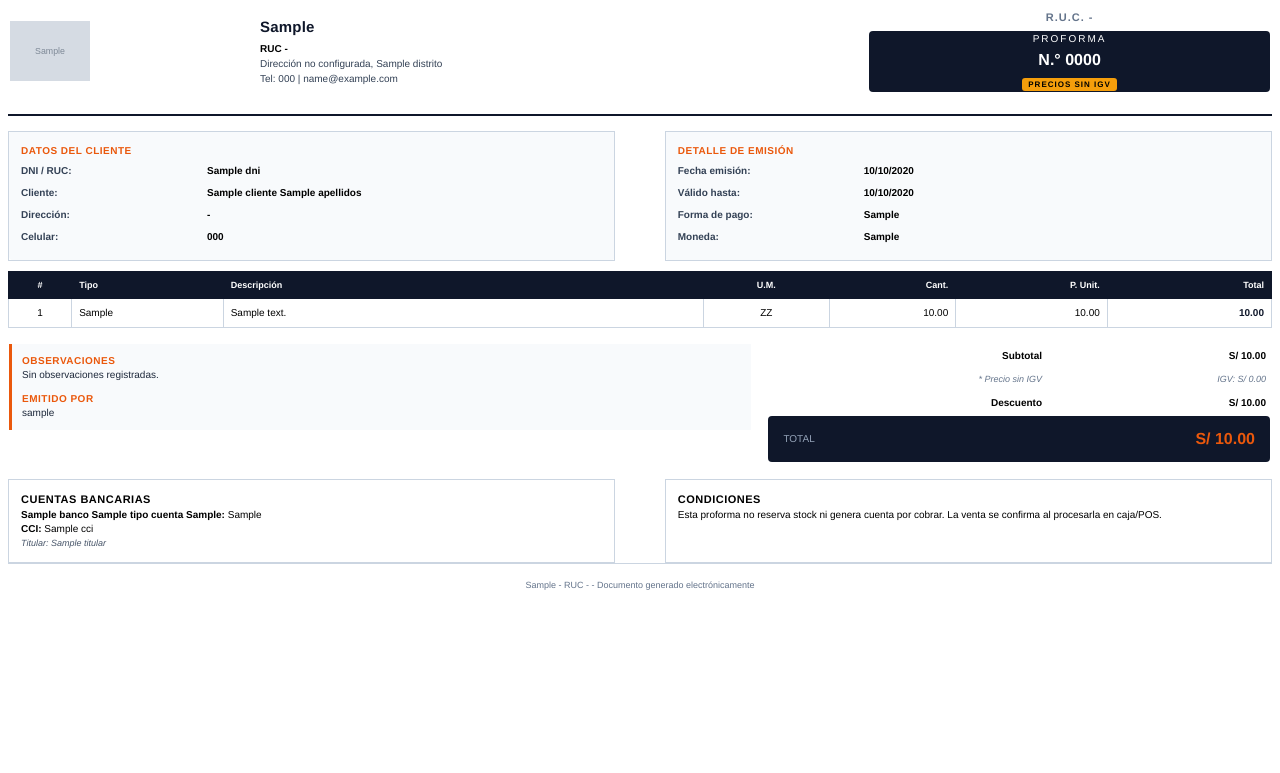
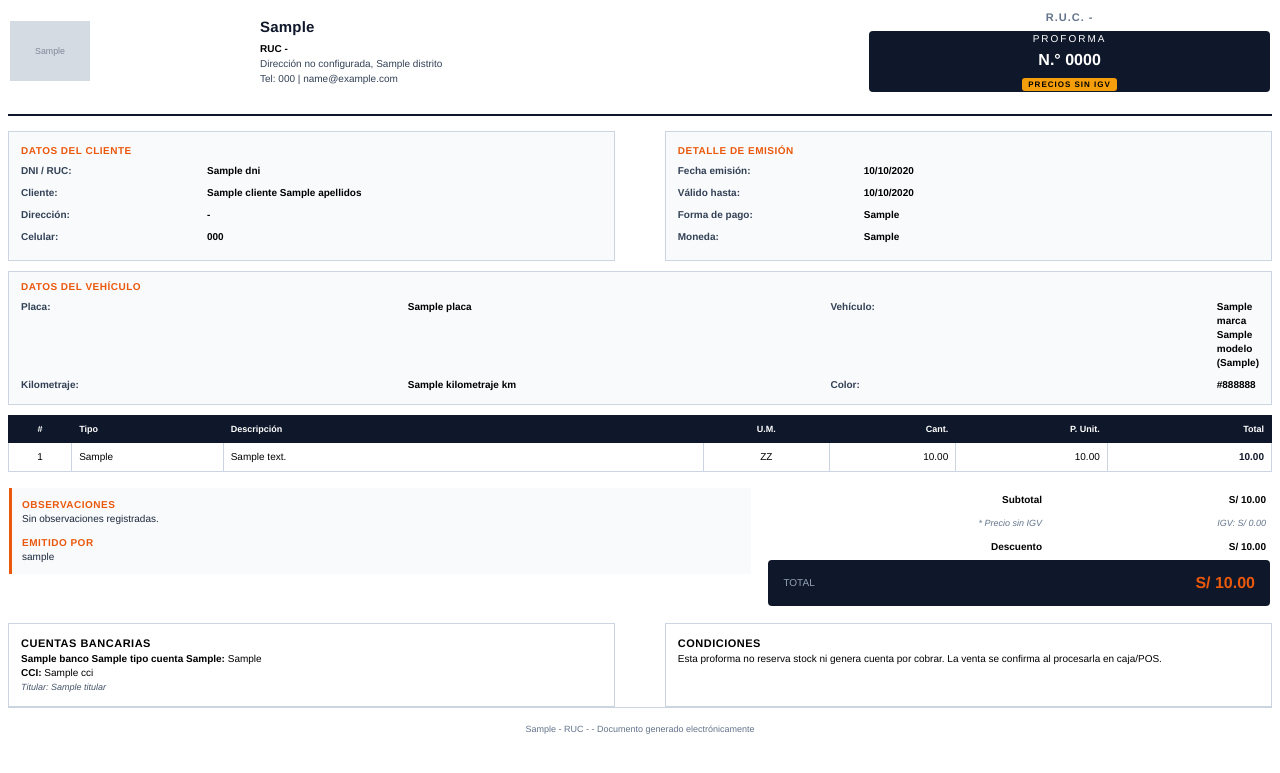
Before and after one commit to rjeiserfabian-pixel/backend, a Django app: template apps/ventas/templates/ventas/proforma_pdf.html in a window 1280 px wide. Shown: the top 773 px of the page. Run offline with Django 5.2, Linux system fonts and the light colour scheme; the template is opened without the code that fills it: most values are stand-ins (such as "Sample title", 1, 10 or a date in 2020); grey boxes marked "Sample" are stand-in pictures.

```diff
--- a/apps/ventas/models.py
+++ b/apps/ventas/models.py
@@ -282,6 +282,8 @@ class Proforma(models.Model):
         CREDITO = 'CREDITO', 'Crédito'
 
     cliente = models.ForeignKey(Cliente, on_delete=models.RESTRICT, related_name='proformas')
+    vehiculo = models.ForeignKey(Vehiculo, on_delete=models.SET_NULL, related_name='proformas', null=True, blank=True)
+    kilometraje = models.IntegerField(null=True, blank=True)
     sucursal = models.ForeignKey(Sucursal, on_delete=models.RESTRICT, related_name='proformas')
     creado_por = models.ForeignKey(settings.AUTH_USER_MODEL, on_delete=models.RESTRICT, related_name='proformas_creadas')
     venta_generada = models.OneToOneField(Venta, on_delete=models.SET_NULL, related_name='proforma_origen', null=True, blank=True)
--- a/apps/ventas/templates/ventas/proforma_pdf.html
+++ b/apps/ventas/templates/ventas/proforma_pdf.html
@@ -105,6 +105,30 @@
             </td>
         </tr>
     </table>
+
+    {% if proforma.vehiculo %}
+    <table style="margin-top: 10px;">
+        <tr>
+            <td style="width: 100%; padding: 8px 12px; border: 1px solid #cbd5e1; background-color: #f8fafc; border-radius: 4px;">
+                <div class="section-title">Datos del vehículo</div>
+                <table class="info-table">
+                    <tr>
+                        <td class="info-label" style="width: 15%;">Placa:</td>
+                        <td class="info-value" style="width: 35%; font-weight: bold;">{{ proforma.vehiculo.placa }}</td>
+                        <td class="info-label" style="width: 15%;">Vehículo:</td>
+                        <td class="info-value" style="width: 35%;">{{ proforma.vehiculo.marca }} {{ proforma.vehiculo.modelo }}{% if proforma.vehiculo.anio_fabricacion %} ({{ proforma.vehiculo.anio_fabricacion }}){% endif %}</td>
+                    </tr>
+                    <tr>
+                        <td class="info-label">Kilometraje:</td>
+                        <td class="info-value">{% if proforma.kilometraje %}{{ proforma.kilometraje }} km{% elif proforma.vehiculo.kilometraje_actual %}{{ proforma.vehiculo.kilometraje_actual }} km{% else %}-{% endif %}</td>
+                        <td class="info-label">Color:</td>
+                        <td class="info-value">{{ proforma.vehiculo.color|default:"-" }}</td>
+                    </tr>
+                </table>
+            </td>
+        </tr>
+    </table>
+    {% endif %}
 
     <table class="items-table">
         <thead>
```
Also changed, not shown: apps/ventas/proformas_views.py (+6 -3 lines), apps/ventas/serializers.py (+11 -0 lines), apps/ventas/migrations/0026_proforma_kilometraje_proforma_vehiculo.py (added).
